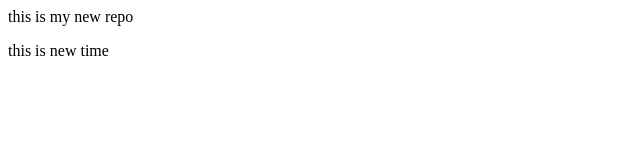
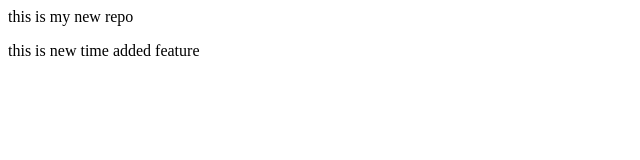
Before and after one commit to saini-priyanka/localrepo, a plain HTML site: page index.html in a window 1280 px wide. Shown: the full height of the page, 0-640 px from the left. Drawn offline with Linux system fonts and the light colour scheme.

Commit message:
added feature

```diff
--- a/index.html
+++ b/index.html
@@ -1,2 +1,2 @@
 <p>this is my new repo</p>
-<p>this is new time</p>
+<p>this is new time added feature</p>
```
